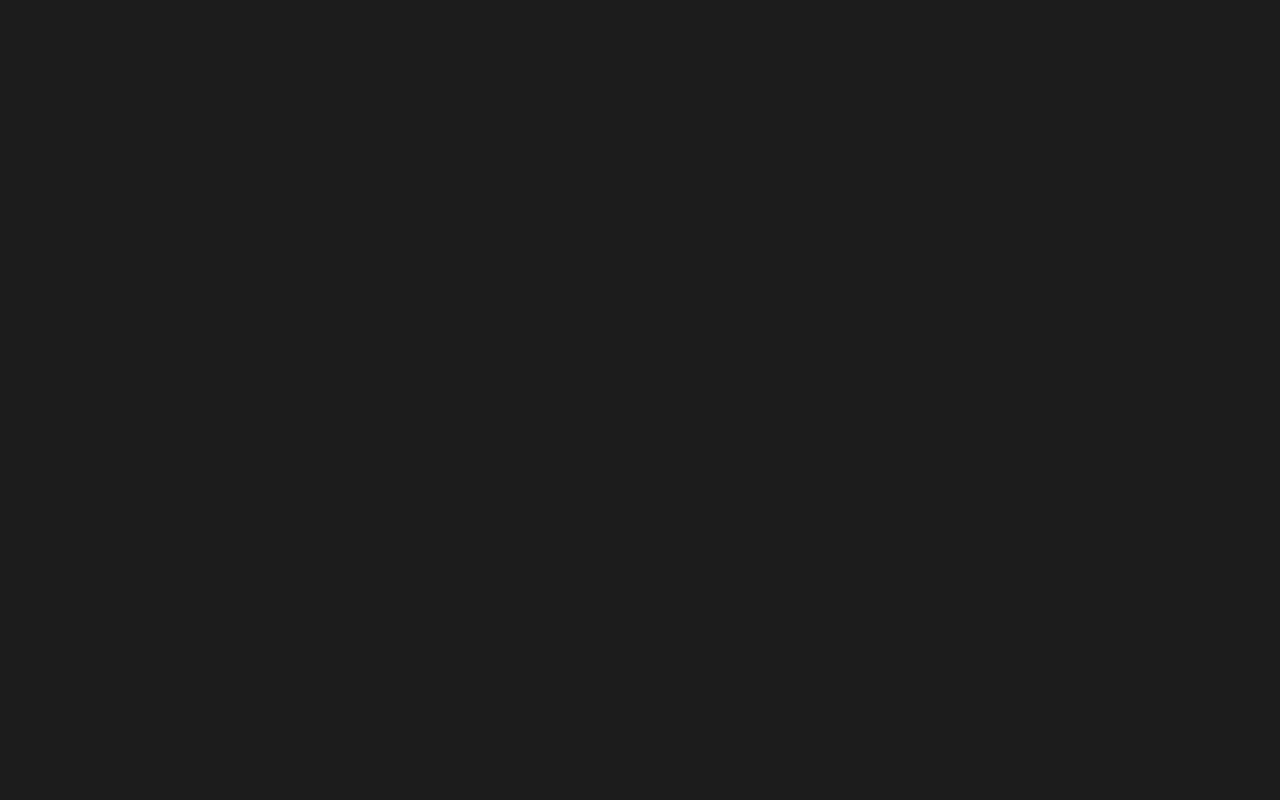
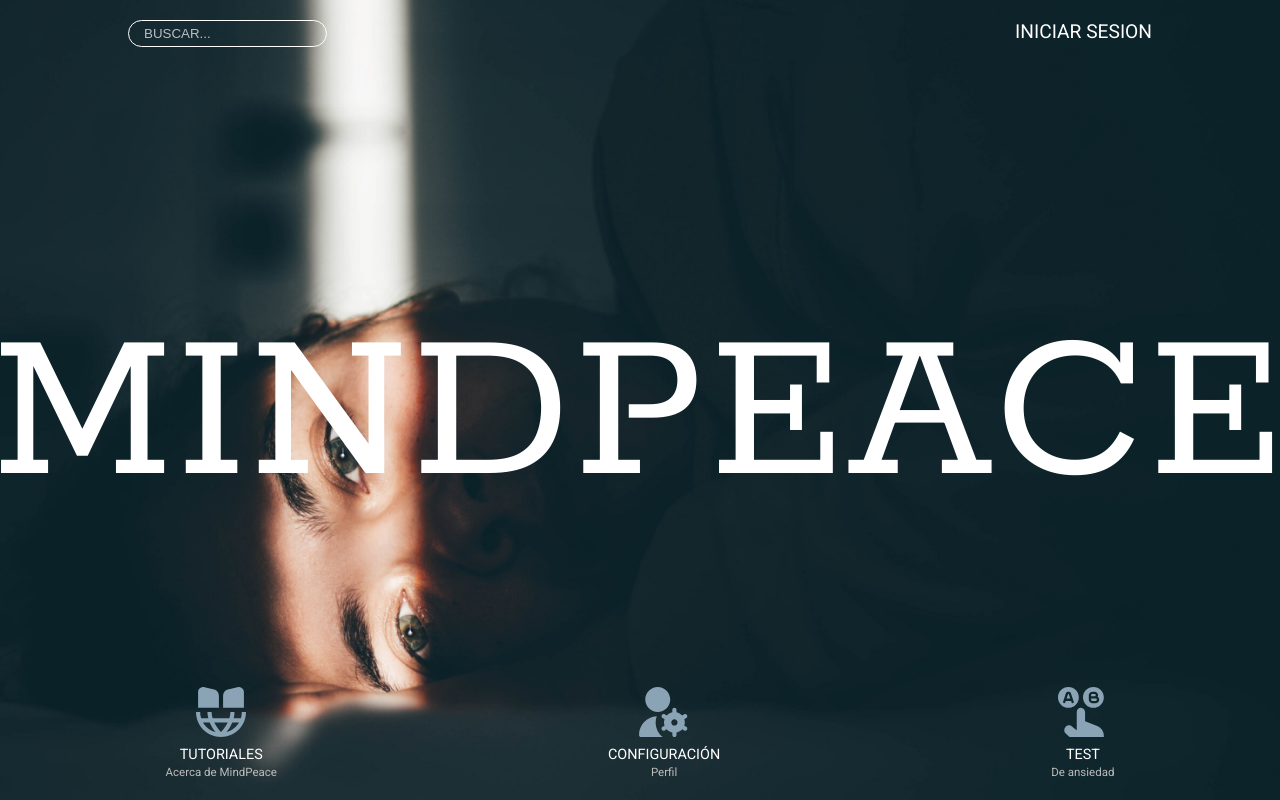
Before and after one commit to DavidEsc23/MindPeace, a React (Create React App) app in the folder mindpeace-frontend/: page /menuUser in a window 1280 px wide. Before the commit this address had no page. Built offline with nearby package versions, Linux system fonts and the light colour scheme; sample sign-in values are in the browser's storage.

Commit message:
Creacion de menuUser, correcion de App.js y agregacion de token de verificacion de login para acceder a ciertas paginas

```diff
--- a/mindpeace-frontend/src/App.css
+++ /dev/null
@@ -1,95 +0,0 @@
-body, html {
-  margin: 0;
-  padding: 0;
-  height: 100%;
-  font-family: 'Roboto', sans-serif; /* Fuente Roboto para todo excepto el título */
-  background-color: #1c1c1c;
-  color: white;
-}
-
-.menu-container {
-  display: flex;
-  flex-direction: column;
-  align-items: center;
-  justify-content: space-between;
-  height: 100vh;
-  background-image: url('/public/icons/fondo.png');
-  background-size: cover;
-  background-position: center;
-  text-align: center;
-}
-
-.menu-title {
-  font-family: 'Rokkitt', serif; /* Fuente Rokkitt solo para el título */
-  font-size: 14em;
-  font-weight: normal;
-  margin: 0;
-  padding-top: 100px;
-  text-transform: uppercase;
-  letter-spacing: 5px;
-}
-
-.menu-nav {
-  display: flex;
-  justify-content: space-between;
-  width: 80%;
-  margin-top: 20px;
-}
-
-.menu-item {
-  font-size: 1.2em;
-  text-transform: uppercase;
-  font-weight: normal;
-}
-
-.search-input {
-  border: none;
-  padding: 5px;
-  border-radius: 20px;
-  padding-left: 15px;
-  background-color: transparent; /* Fondo transparente */
-  color: white; /* Color del texto */
-  border: 1px solid white; /* Bordes blancos para visibilidad */
-}
-.search-input::placeholder {
-  color: white; /* Color del texto del placeholder */
-  opacity: 0.7; /* Transparencia del placeholder */
-}
-
-.search-button {
-  border: none;
-  background: none;
-  color: white;
-  font-size: 1.2em;
-  margin-left: -30px;
-  cursor: pointer;
-}
-
-.menu-icons {
-  display: flex;
-  justify-content: space-around;
-  width: 100%;
-  padding-bottom: 20px;
-}
-
-.icon-item {
-  text-align: center;
-  font-size: 0.9em;
-  font-weight: normal;
-}
-
-.icon-item img {
-  width: 50px;
-  height: 50px;
-}
-
-.icon-item p {
-  margin: 5px 0 0 0;
-  font-weight: normal;
-}
-
-.icon-item span {
-  font-size: 0.8em;
-  color: #bbb;
-  font-weight: normal;
-}
--- a/mindpeace-frontend/src/App.js
+++ b/mindpeace-frontend/src/App.js
@@ -1,71 +1,28 @@
-import React, { useEffect, useState } from 'react';
-import axios from 'axios';
-import { BrowserRouter, Routes, Route, useNavigate } from 'react-router-dom';
-import './App.css';
+import React from 'react';
+import { BrowserRouter, Routes, Route, Navigate } from 'react-router-dom';
 import LoginPage from './login';
 import RegisterPage from './register';
 import IntroPage from './Intro';
-import './login.css'
-import './register.css';
-import './Intro.css';
-
-function App() {
-    const [message, setMessage] = useState('');
-    const navigate = useNavigate();
-
-    useEffect(() => {
-        axios.get('http://localhost:5000/')
-            .then(response => {
-                setMessage(response.data);
-            })
-            .catch(error => {
-                console.error('Hubo un error al hacer la solicitud:', error);
-            });
-    }, []);
-
-    const handleLoginClick = () => {
-        navigate('/Login'); // Redirige a la página de inicio de sesión
-    };
-
-    return (
-        <div className="menu-container">
-            <nav className="menu-nav">
-
-                <div className="menu-item">
-                    <input type="text" placeholder="BUSCAR..." className="search-input" />
-                </div>
-                <div className="menu-item" onClick={handleLoginClick}>INICIAR SESION</div>
-            </nav>
-            <h1 className="menu-title">MINDPEACE</h1>
-            <div className="menu-icons">
-                <div className="icon-item">
-                    <img src="/icons/tutorial.svg" alt="Tutorial" />
-                    <p>TUTORIALES<br /><span>Acerca de MindPeace</span></p>
-                </div>
-                <div className="icon-item">
-                    <img src="/icons/confi.svg" alt="Configuración" />
-                    <p>CONFIGURACIÓN<br /><span>Perfil</span></p>
-                </div>
-                <div className="icon-item">
-                    <img src="/icons/test.svg" alt="Test de Ansiedad" />
-                 <p>TEST<br /><span>De ansiedad</span></p>
-                </div>
-            </div>
-        </div>
-    );
-}
-
-
-
+import MenuUserPage from './menuUser';  // Importa tu componente renombrado
+import PrivateRoute from './components/PrivateRoute';  // Para proteger rutas
 
 function MainApp() {
     return (
         <BrowserRouter>
             <Routes>
-                <Route path="/App" element={<App />} />
+                {/* Redirige la raíz (/) a la página de login o la que prefieras */}
+                <Route path="/" element={<Navigate to="/Intro" />} />
+                {/* Rutas públicas */}
                 <Route path="/login" element={<LoginPage />} />
                 <Route path="/register" element={<RegisterPage />} />
                 <Route path="/Intro" element={<IntroPage />} />
+
+                {/* Ruta protegida */}
+                <Route path="/menuUser" element={
+                    <PrivateRoute>
+                        <MenuUserPage /> {/* Usa el componente renombrado */}
+                    </PrivateRoute>
+                } />
             </Routes>
         </BrowserRouter>
     );
--- /dev/null
+++ b/mindpeace-frontend/src/components/PrivateRoute.js
@@ -0,0 +1,15 @@
+import React from 'react';
+import { Navigate } from 'react-router-dom';
+
+function PrivateRoute({ children }) {
+    const token = localStorage.getItem('authToken');
+
+    if (!token) {
+        return <Navigate to="/login" />;
+    }
+
+    return children;
+}
+
+
+export default PrivateRoute;
--- a/mindpeace-frontend/src/login.js
+++ b/mindpeace-frontend/src/login.js
@@ -17,29 +17,26 @@ function LoginPage() {
         });
     };
 
+    const [errorMessage, setErrorMessage] = useState('');
+
     const handleLogin = (e) => {
         e.preventDefault();
 
-        // Aquí puedes enviar la petición a tu API de inicio de sesión
         axios.post('http://localhost:5000/api/users/login', {
             email: formData.email,
             password: formData.password
         })
         .then(response => {
-            // Supongamos que el token de autenticación está en response.data.token
             const token = response.data.token;
-            console.log('login exitoso:', response.data);
-
-            // Guarda el token en localStorage o sessionStorage
             localStorage.setItem('authToken', token);
-
-            // Redirige a la página principal
-            navigate('/App');
+            navigate('/menuUser');
         })
         .catch(error => {
             console.error('Error al iniciar sesión:', error);
+            setErrorMessage('Error al iniciar sesión. Verifique sus credenciales.');
         });
     };
+
 
     const handleRegisterClick = (e) => {
         e.preventDefault();
--- /dev/null
+++ b/mindpeace-frontend/src/menuUser.css
@@ -0,0 +1,95 @@
+body, html {
+    margin: 0;
+    padding: 0;
+    height: 100%;
+    font-family: 'Roboto', sans-serif; /* Fuente Roboto para todo excepto el título */
+    background-color: #1c1c1c;
+    color: white;
+  }
+
+  .menu-container {
+    display: flex;
+    flex-direction: column;
+    align-items: center;
+    justify-content: space-between;
+    height: 100vh;
+    background-image: url('/public/icons/fondo.png');
+    background-size: cover;
+    background-position: center;
+    text-align: center;
+  }
+
+  .menu-title {
+    font-family: 'Rokkitt', serif; /* Fuente Rokkitt solo para el título */
+    font-size: 14em;
+    font-weight: normal;
+    margin: 0;
+    padding-top: 100px;
+    text-transform: uppercase;
+    letter-spacing: 5px;
+  }
+
+  .menu-nav {
+    display: flex;
+    justify-content: space-between;
+    width: 80%;
+    margin-top: 20px;
+  }
+
+  .menu-item {
+    font-size: 1.2em;
+    text-transform: uppercase;
+    font-weight: normal;
+  }
+
+  .search-input {
+    border: none;
+    padding: 5px;
+    border-radius: 20px;
+    padding-left: 15px;
+    background-color: transparent; /* Fondo transparente */
+    color: white; /* Color del texto */
+    border: 1px solid white; /* Bordes blancos para visibilidad */
+  }
+  .search-input::placeholder {
+    color: white; /* Color del texto del placeholder */
+    opacity: 0.7; /* Transparencia del placeholder */
+  }
+
+  .search-button {
+    border: none;
+    background: none;
+    color: white;
+    font-size: 1.2em;
+    margin-left: -30px;
+    cursor: pointer;
+  }
+
+  .menu-icons {
+    display: flex;
+    justify-content: space-around;
+    width: 100%;
+    padding-bottom: 20px;
+  }
+
+  .icon-item {
+    text-align: center;
+    font-size: 0.9em;
+    font-weight: normal;
+  }
+
+  .icon-item img {
+    width: 50px;
+    height: 50px;
+  }
+
+  .icon-item p {
+    margin: 5px 0 0 0;
+    font-weight: normal;
+  }
+
+  .icon-item span {
+    font-size: 0.8em;
+    color: #bbb;
+    font-weight: normal;
+  }
--- /dev/null
+++ b/mindpeace-frontend/src/menuUser.js
@@ -0,0 +1,40 @@
+import React from 'react';
+import { useNavigate } from 'react-router-dom';
+import './menuUser.css';
+
+// Cambiar el nombre del componente para que sea más descriptivo
+function MenuUserPage() {
+    const navigate = useNavigate();
+
+    const handleLoginClick = () => {
+        navigate('/login');  // Redirige a la página de inicio de sesión si es necesario
+    };
+
+    return (
+        <div className="menu-container">
+            <nav className="menu-nav">
+                <div className="menu-item">
+                    <input type="text" placeholder="BUSCAR..." className="search-input" />
+                </div>
+                <div className="menu-item" onClick={handleLoginClick}>INICIAR SESION</div>
+            </nav>
+            <h1 className="menu-title">MINDPEACE</h1>
+            <div className="menu-icons">
+                <div className="icon-item">
+                    <img src="/icons/tutorial.svg" alt="Tutorial" />
+                    <p>TUTORIALES<br /><span>Acerca de MindPeace</span></p>
+                </div>
+                <div className="icon-item">
+                    <img src="/icons/confi.svg" alt="Configuración" />
+                    <p>CONFIGURACIÓN<br /><span>Perfil</span></p>
+                </div>
+                <div className="icon-item">
+                    <img src="/icons/test.svg" alt="Test de Ansiedad" />
+                    <p>TEST<br /><span>De ansiedad</span></p>
+                </div>
+            </div>
+        </div>
+    );
+}
+
+export default MenuUserPage;
```
